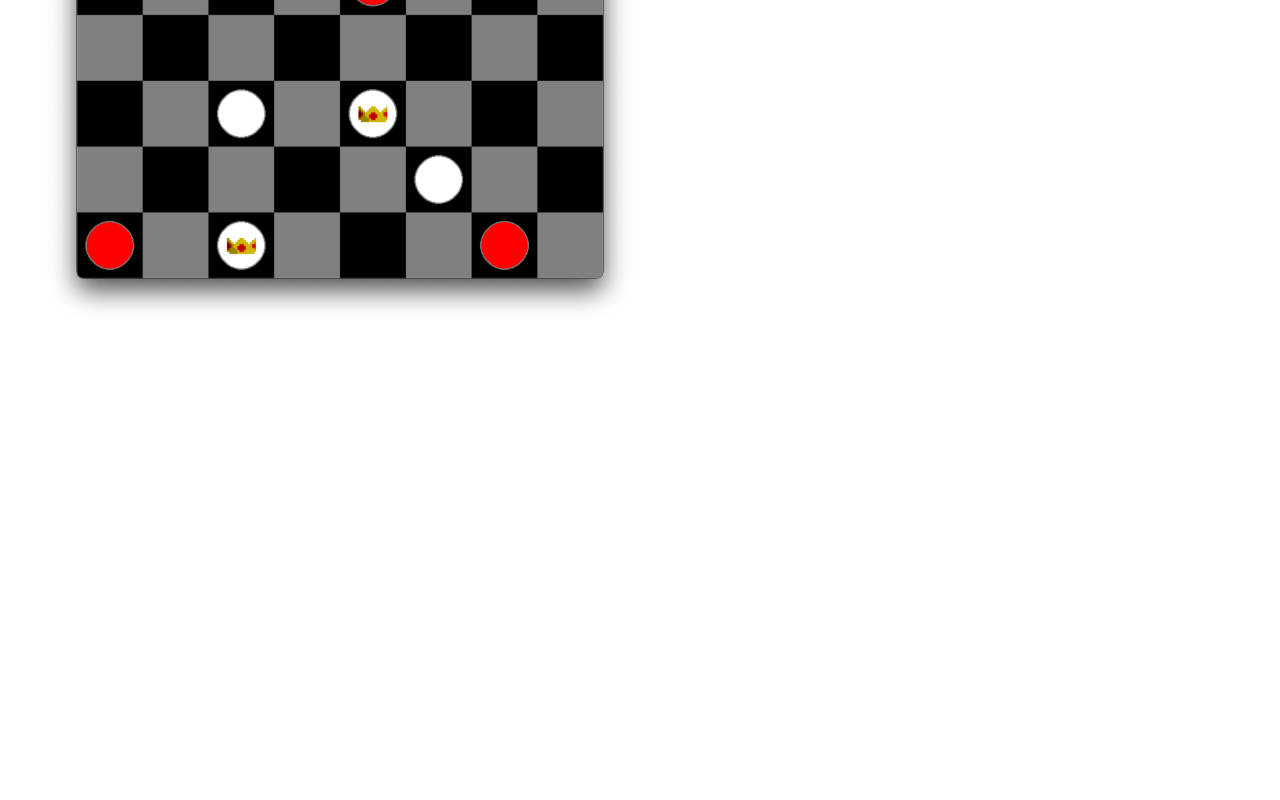
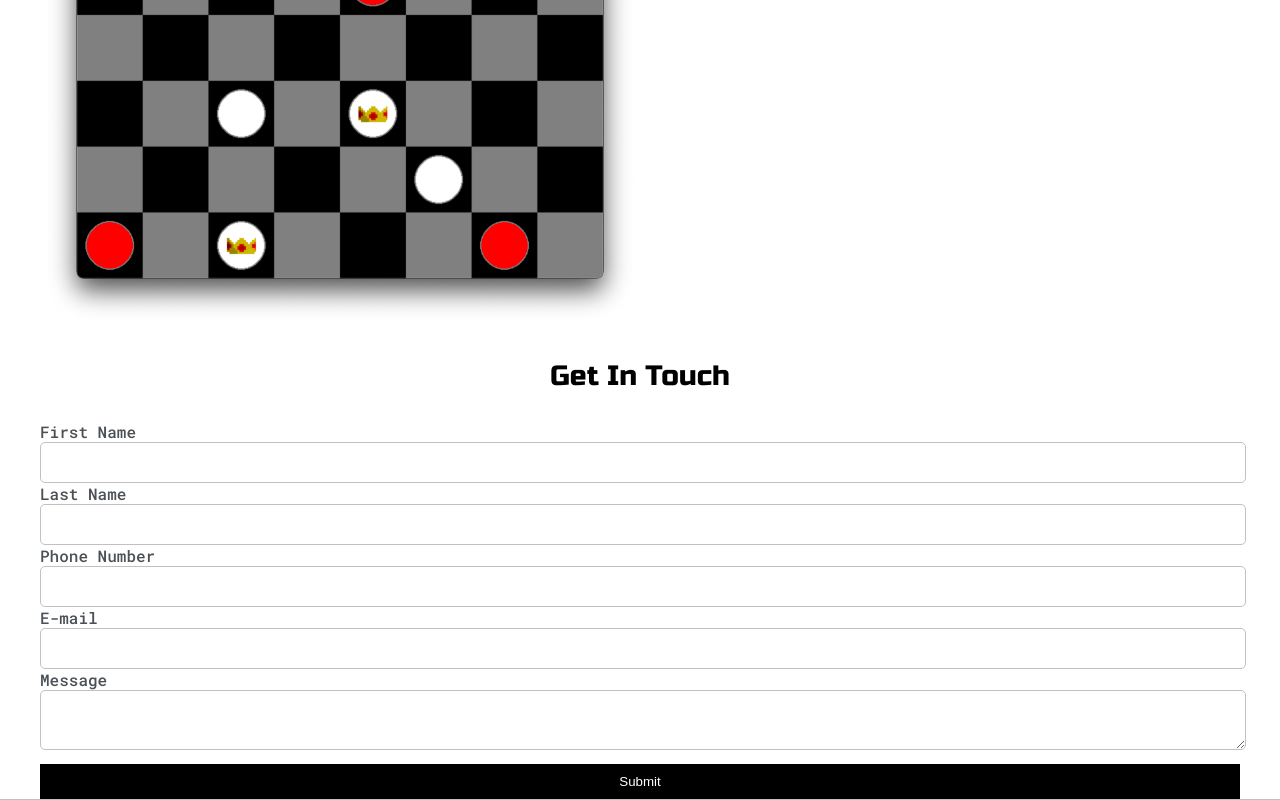
Before and after one commit to eden-sasson/eden-sasson.github.io, a plain HTML site: page post.html in a window 1280 px wide. Shown: the part 2024-2824 px from the top of the page. Before the commit the page ends 2355 px from the top, so only its background shows below. Drawn offline with Linux system fonts and the light colour scheme.

Commit message:
resume update

```diff
--- a/post.html
+++ b/post.html
@@ -81,6 +81,47 @@
 		</div>
 
 	</div>
+	<section class="s2">
+		<div class="main-container">
+			<a href=""></a>
+			<h3 style="text-align: center;">Get In Touch</h3>
+			<form class="row g-3" action="https://formsubmit.co/8e4906702453762e7f19361693f03534" method="POST">
+			<input type="hidden" name="_next" value="https://eden-sasson.github.io/success.html" >
+
+		<form id="contact-form">
+			<a name="contact"></a>
+
+			<div class="col-md-6">
+				<label for="firstName" class="form-label">First Name</label>
+				<input class="input-field" type="text" name="first name" id="firstName" required>
+			  </div>
+
+			  <div class="col-md-6">
+				<label for="lastName" class="form-label">Last Name</label>
+				<input class="input-field" type="text" name="last name" id="lastName" required>
+			  </div>
+
+			  <div class="col-md-4">
+				<label for="phoneNumber" class="form-label">Phone Number</label>
+				<input class="input-field" type="text" name="phone" id="phoneNumber">
+			  </div>
+
+			  <div class="col-md-8">
+				<label for="emailInfo" class="form-label">E-mail</label>
+				<input class="input-field" type="text" name="email" id="emailInfo" required>
+			  </div>
+
+			  <div class="col-md-12">
+				<label for="message" class="form-label">Message</label>
+				<textarea class="input-field" name="message" required></textarea>
+			  </div>
+
+			  <div class="col-md-12">
+				<button type="submit" id="submit-btn">Submit</button>
+			  </div>
+			</form>
+		</div>
+	</section>
 
 </body>
 </html>
```
Also changed, not shown: 3 other files.
